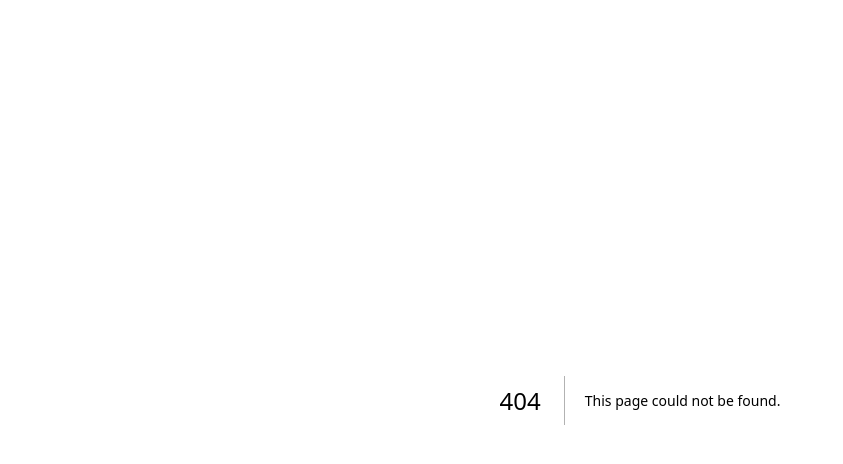
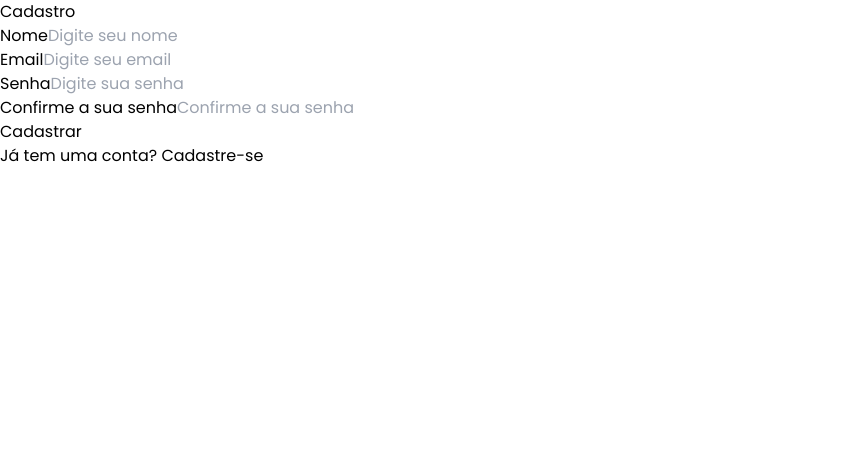
Before and after one commit to lucaspereiraio/TireoideCare, a Next.js app: page /register in a window 1280 px wide. Before the commit this address had no page. Shown: the top 464 px of the page, without its empty margins (0-843 px from the left). Built offline with nearby package versions, Linux system fonts and the light colour scheme.

Commit message:
account-components-created
- Created account pages (login and register)
- Created login and register components

```diff
--- a/app/globals.css
+++ b/app/globals.css
@@ -11,6 +11,7 @@
   padding: 0;
   box-sizing: border-box;
 }
+
 body {
   font-family: var(--font-poppins), sans-serif;
 }
--- /dev/null
+++ b/app/login/page.tsx
@@ -0,0 +1,10 @@
+import React from "react";
+
+//Components
+import Login from "@/components/Login";
+
+const login = () => {
+  return <Login />;
+};
+
+export default login;
--- a/app/page.tsx
+++ b/app/page.tsx
@@ -1,5 +1,10 @@
 import React from "react";
 
 export default function Home() {
-  return <div className="container">Hello world!</div>;
+  return (
+    <div className="container">
+      <a href="/login">Login</a>
+      <a href="/register">Cadastro</a>
+    </div>
+  );
 }
--- /dev/null
+++ b/app/register/page.tsx
@@ -0,0 +1,10 @@
+import React from "react";
+
+//Components
+import Register from "@/components/Register";
+
+const register = () => {
+  return <Register />;
+};
+
+export default register;
--- /dev/null
+++ b/components/Login.tsx
@@ -0,0 +1,25 @@
+import React from "react";
+
+const Login = () => {
+  return (
+    <section>
+      <h1>Login</h1>
+      <form>
+        <div>
+          <label htmlFor="email">Email</label>
+          <input id="email" type="email" placeholder="Digite seu email" />
+        </div>
+        <div>
+          <label htmlFor="password">Senha</label>
+          <input id="password" type="password" placeholder="Digite sua senha" />
+        </div>
+        <button>Login</button>
+      </form>
+      <p>
+        Ainda não tem uma conta? <a href="/register">Cadastre-se</a>
+      </p>
+    </section>
+  );
+};
+
+export default Login;
--- /dev/null
+++ b/components/Register.tsx
@@ -0,0 +1,37 @@
+import React from "react";
+
+const Register = () => {
+  return (
+    <section>
+      <h1>Cadastro</h1>
+      <form>
+        <div>
+          <label htmlFor="name">Nome</label>
+          <input id="name" type="name" placeholder="Digite seu nome" />
+        </div>
+        <div>
+          <label htmlFor="email">Email</label>
+          <input id="email" type="email" placeholder="Digite seu email" />
+        </div>
+        <div>
+          <label htmlFor="password">Senha</label>
+          <input id="password" type="password" placeholder="Digite sua senha" />
+        </div>
+        <div>
+          <label htmlFor="confirmPassword">Confirme a sua senha</label>
+          <input
+            id="confirmPassword"
+            type="password"
+            placeholder="Confirme a sua senha"
+          />
+        </div>
+        <button>Cadastrar</button>
+      </form>
+      <p>
+        Já tem uma conta? <a href="/login">Cadastre-se</a>
+      </p>
+    </section>
+  );
+};
+
+export default Register;
```
